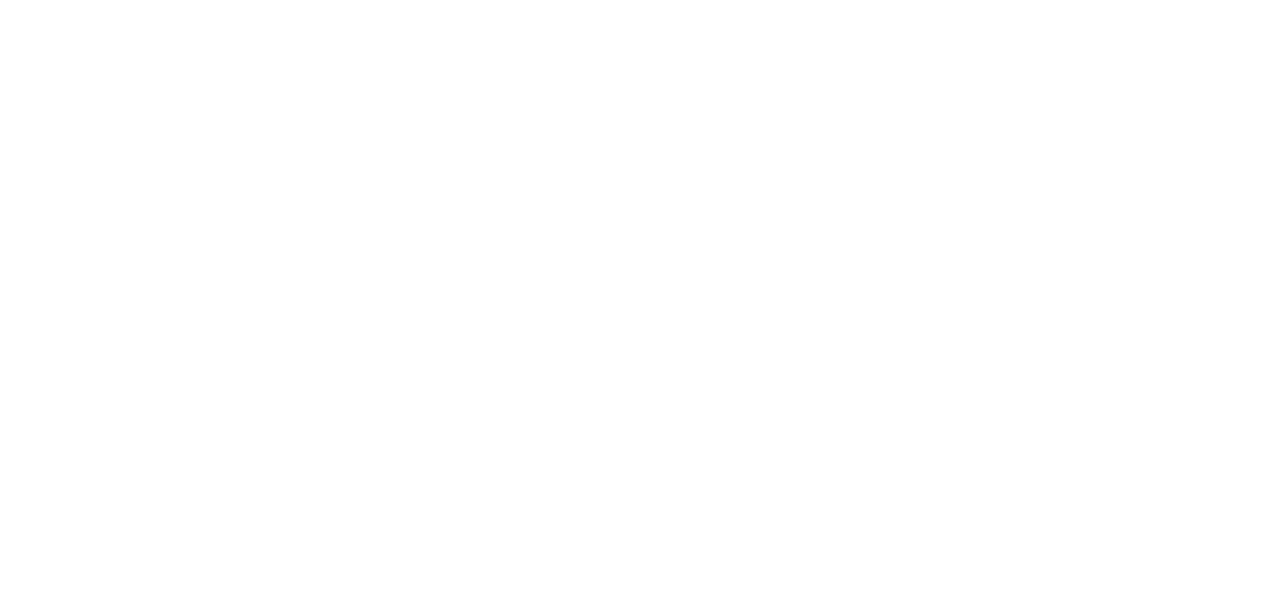
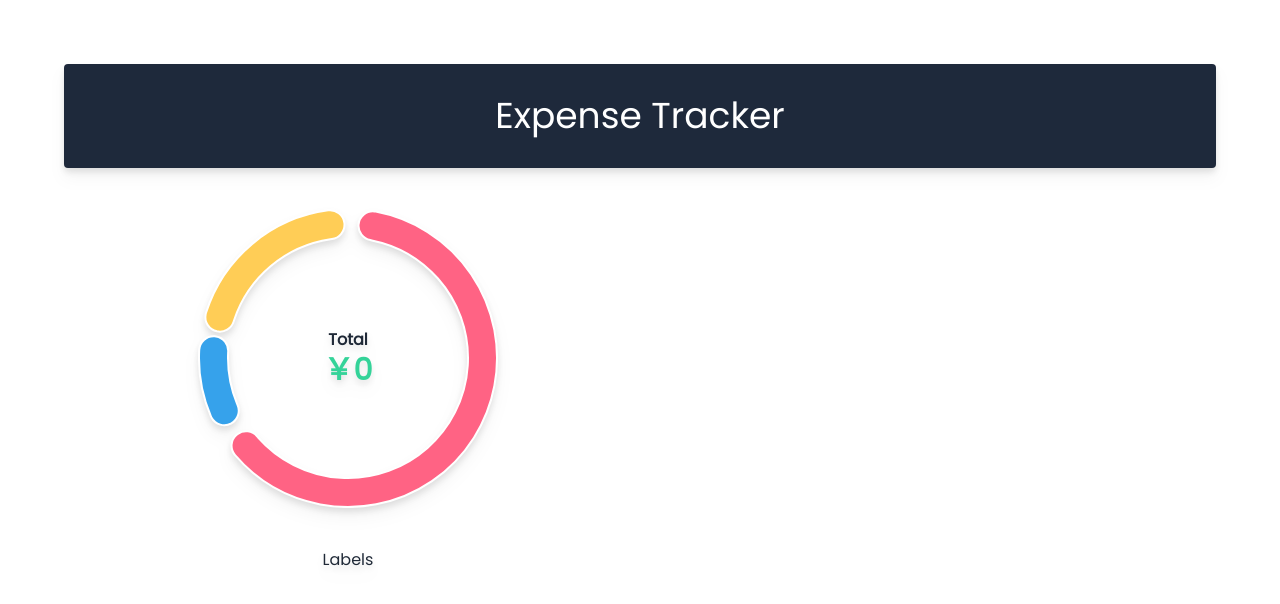
Before and after one commit to mittell/mern-expense-tracker-app, a React (Create React App) app in the folder client/: page / in a window 1280 px wide. Shown: the top 604 px of the page. Built offline with nearby package versions, Linux system fonts and the light colour scheme.

Commit message:
feat: added Graph component and styling

```diff
--- a/client/src/App.jsx
+++ b/client/src/App.jsx
@@ -1,5 +1,18 @@
+import Graph from './components/Graph';
+
 function App() {
-	return <div></div>;
+	return (
+		<div className='app'>
+			<div className='container mx-auto max-w-6xl text-center drop-shadow-lg text-gray-800'>
+				<h1 className='text-4xl py-8 mb-10 bg-slate-800 text-white rounded'>
+					Expense Tracker
+				</h1>
+				<div className='grid md:grid-cols-2 gap-4'>
+					<Graph />
+				</div>
+			</div>
+		</div>
+	);
 }
 
 export default App;
--- /dev/null
+++ b/client/src/components/Graph.jsx
@@ -0,0 +1,46 @@
+import React from 'react';
+import { Doughnut } from 'react-chartjs-2';
+import { Chart, ArcElement } from 'chart.js';
+
+Chart.register(ArcElement);
+
+const data = {};
+
+const config = {
+	data: {
+		datasets: [
+			{
+				data: [300, 50, 100],
+				backgroundColor: [
+					'rgb(255, 99, 132)',
+					'rgb(54, 162, 235)',
+					'rgb(255, 205, 86)',
+				],
+				hoverOffset: 4,
+				borderRadius: 30,
+				spacing: 10,
+			},
+		],
+	},
+	options: {
+		cutout: 115,
+	},
+};
+
+const Graph = () => {
+	return (
+		<div className='flex justify-center max-w-xs mx-auto'>
+			<div className='item'>
+				<div className='chart relative'>
+					<Doughnut {...config} />
+					<h3 className='mb-4 font-bold title'>
+						Total <span className='block text-3xl text-emerald-400'>￥{0}</span>
+					</h3>
+				</div>
+				<div className='flex flex-col py-10 gap-4'>Labels</div>
+			</div>
+		</div>
+	);
+};
+
+export default Graph;
--- a/client/src/index.css
+++ b/client/src/index.css
@@ -27,3 +27,12 @@
 .bg-purple {
 	background-color: var(--color-purple);
 }
+
+.chart .title {
+	position: absolute;
+	left: 0;
+	right: 0;
+	top: 40%;
+	margin-left: auto;
+	margin-right: auto;
+}
```
